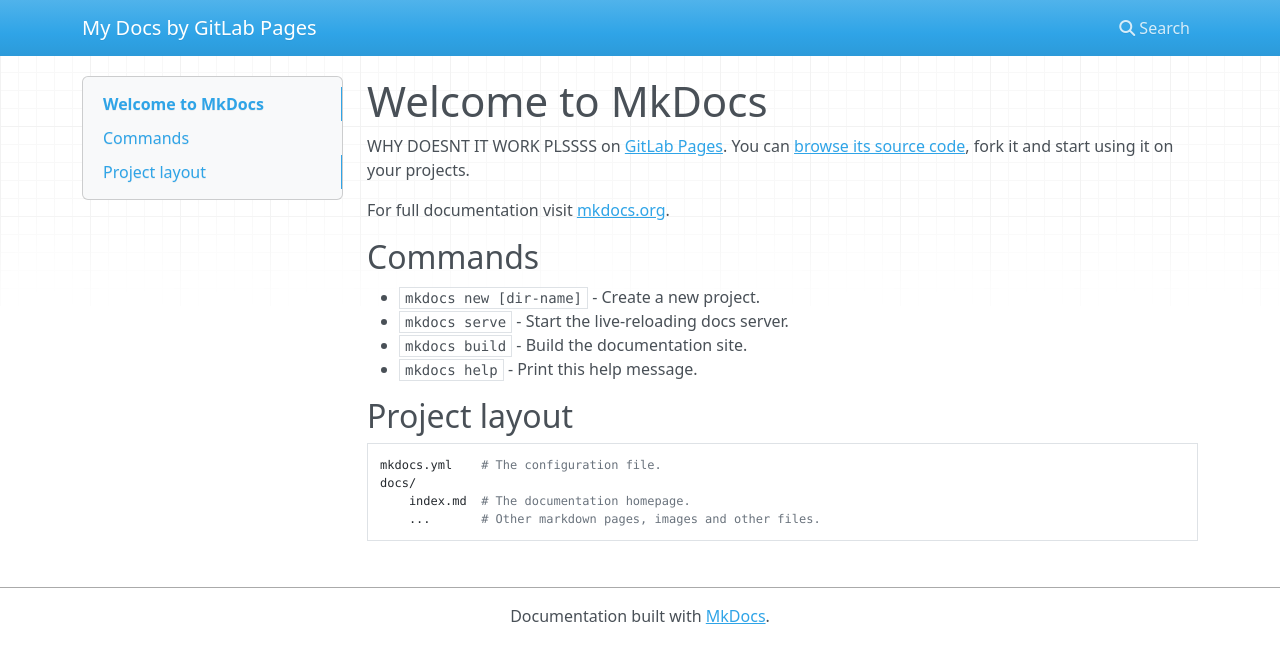
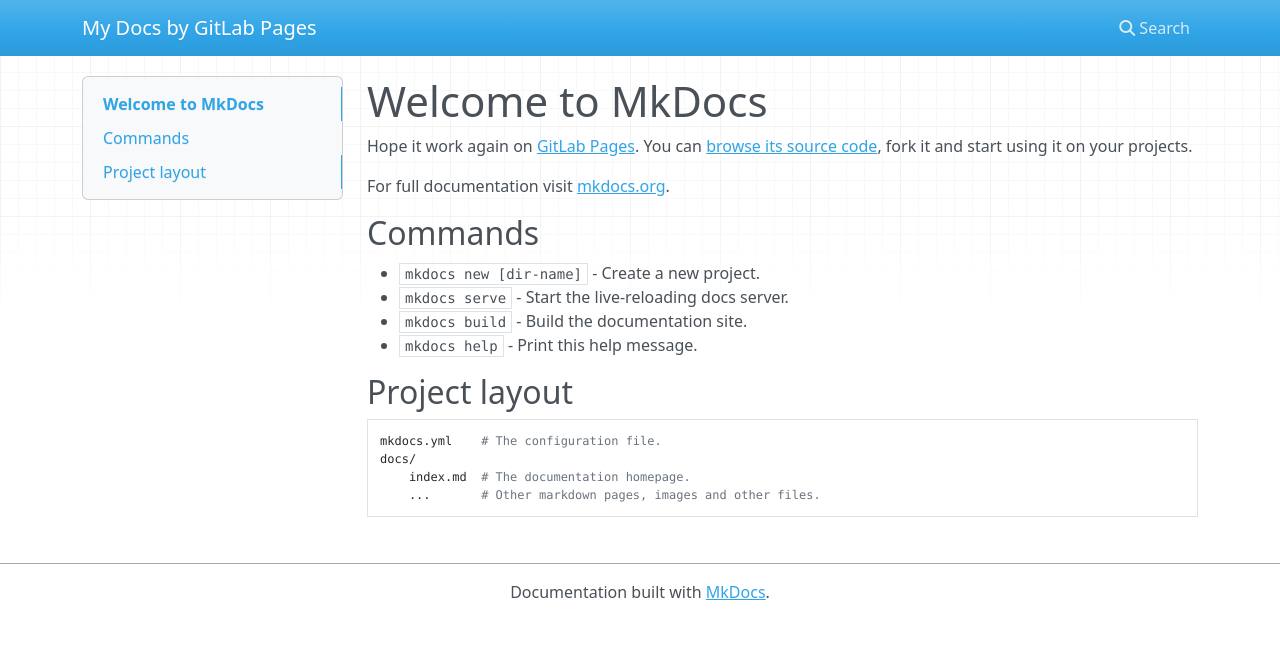
Before and after one commit to JairModi/Bootcamp2023, an MkDocs documentation site: the page built from docs/index.md, in a window 1280 px wide. Shown: the top 663 px of the page. Built offline with MkDocs 1.6.1, drawn with Linux system fonts in a browser that asks for light colours; nearby versions of some CDN libraries.

Commit message:
Version 1

```diff
--- a/docs/index.md
+++ b/docs/index.md
@@ -1,5 +1,5 @@
 # Welcome to MkDocs
-WHY DOESNT IT WORK PLSSSS on [GitLab Pages](https://pages.gitlab.io). You can
+Hope it work again on [GitLab Pages](https://pages.gitlab.io). You can
 [browse its source code](https://gitlab.com/pages/mkdocs), fork it and start
 using it on your projects.
 
```
